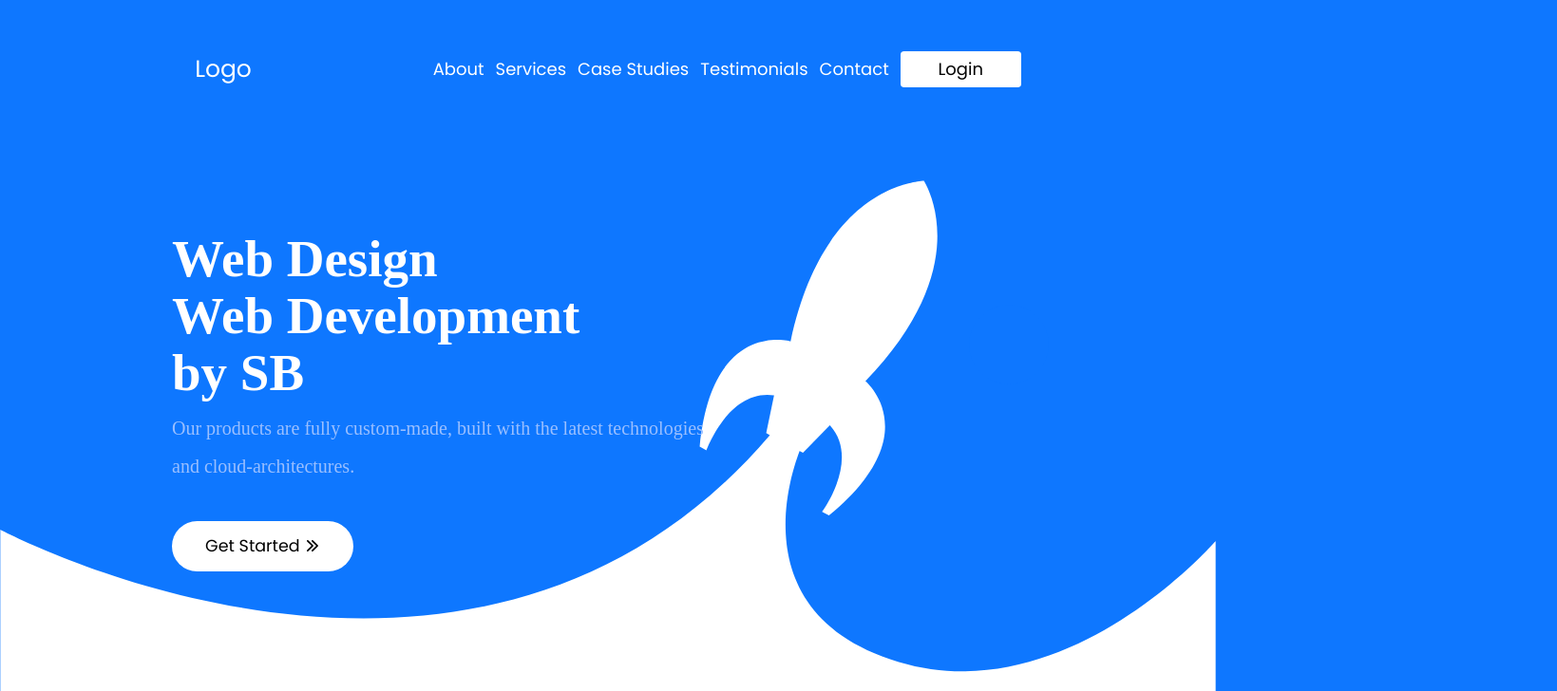
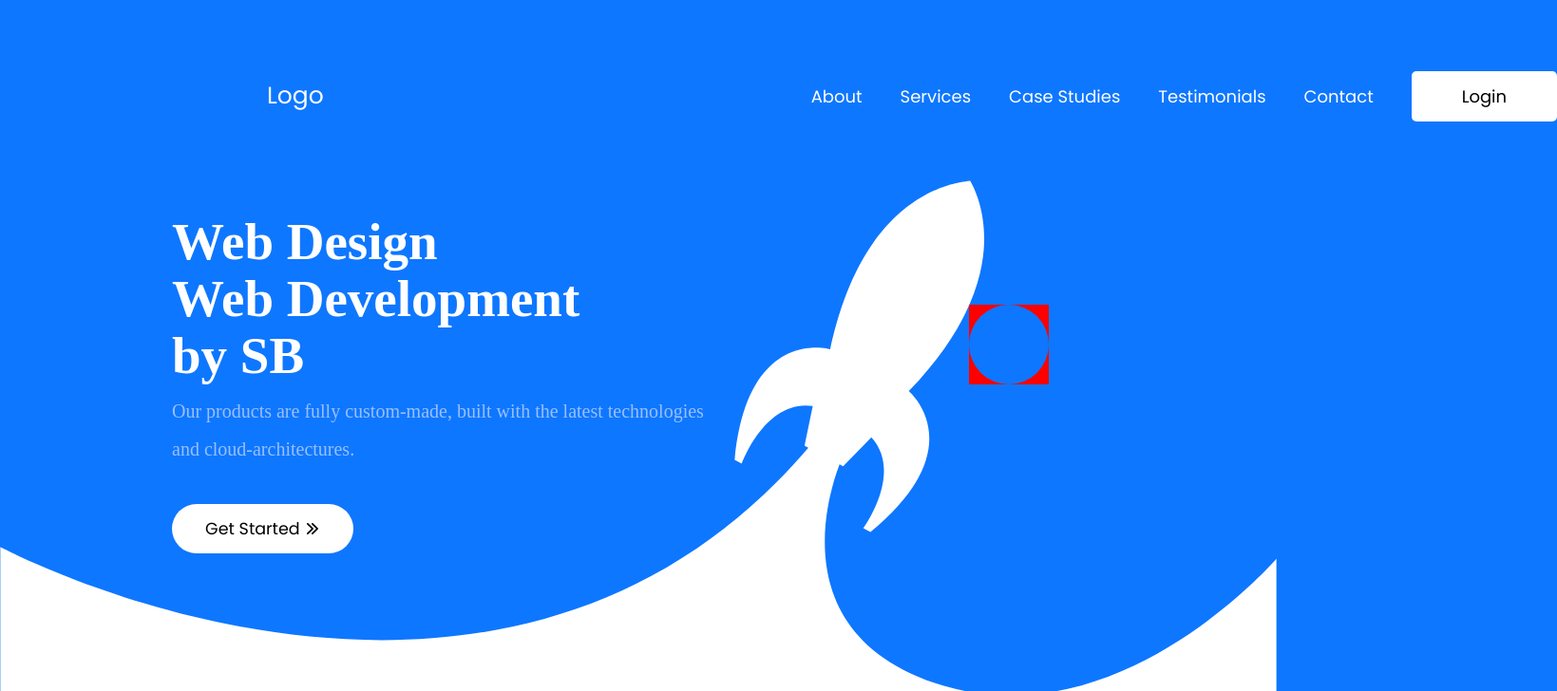
Before and after one commit to gg-dev-05/secure-blink, a React (Create React App) app: page / in a window 1280 px wide. Shown: the top 728 px of the page at 95% size, 1639 px wide, since content can reach past the window. Built offline with nearby package versions, Linux system fonts and the light colour scheme.

Commit message:
navbar final

```diff
--- a/src/css/BackgroundRocket.css
+++ b/src/css/BackgroundRocket.css
@@ -6,11 +6,12 @@
 }
 
 .bgRocket {
-  width: 100%;
+  width: 105%;
 }
 
 .circle {
   position: absolute;
+  background: red;
   top: 131.4px;
   left: 1020px;
 }
--- a/src/css/BackgroundRocket.scss
+++ b/src/css/BackgroundRocket.scss
@@ -7,11 +7,12 @@
 }
 
 .bgRocket {
-    width: 100%;
+    width: 105%;
 }
 
 .circle {
     position: absolute;
+    background: red;
     top: $y*180px;
     left: 1020px;
 }
--- a/src/css/Navbar.css
+++ b/src/css/Navbar.css
@@ -1,37 +1,39 @@
 .navbar {
-  margin: 53.6px 205.13px;
+  margin-top: 75px;
+  margin-left: 281px;
+  margin-right: 281px;
+  width: 1358px;
   background-color: #0E77FF;
-  font-size: 18px;
   display: -webkit-box;
   display: -ms-flexbox;
   display: flex;
   -webkit-box-align: center;
       -ms-flex-align: center;
           align-items: center;
-  -webkit-box-pack: end;
-      -ms-flex-pack: end;
-          justify-content: flex-end;
+  font-size: 18px;
   color: white;
 }
 
 .navbar .navbar-mid {
-  margin-right: 12px;
   font: normal normal normal 18px/27px Poppins;
+  margin-right: 40px;
+  white-space: nowrap;
+  text-align: left;
 }
 
 .navbar #rectangle {
-  height: 38.69px;
-  width: 127.2px;
   background-color: white;
+  border-radius: 5px;
   color: black;
   display: -ms-grid;
   display: grid;
   place-items: center;
-  border-radius: 3.75px;
+  font: normal normal normal 18px/27px Poppins;
 }
 
 .navbar .logo {
-  margin-right: auto;
-  font-size: 25px;
+  margin-right: 513px;
+  font: normal normal normal 25px/38px Poppins;
+  text-align: left;
 }
 /*# sourceMappingURL=Navbar.css.map */
--- a/src/css/Navbar.scss
+++ b/src/css/Navbar.scss
@@ -1,27 +1,31 @@
 @import'../globals/global';
 .navbar {
-    margin: $x*67px $y*281px;
+    margin-top: 75px;
+    margin-left: 281px;
+    margin-right: 281px;
+    width: 1358px;
     background-color: #0E77FF;
-    font-size: 18px;
     display: flex;
     align-items: center;
-    justify-content: flex-end;
+    font-size: 18px;
     color: white;
     .navbar-mid {
-        margin-right: 12px;
         font: normal normal normal 18px/27px Poppins;
+        margin-right: 40px;
+        white-space: nowrap;
+        text-align: left;
     }
     #rectangle {
-        height: $y*53px;
-        width: $x*159px;
         background-color: white;
+        border-radius: 5px;
         color: black;
         display: grid;
         place-items: center;
-        border-radius: 5*0.75px;
+        font: normal normal normal 18px/27px Poppins;
     }
     .logo {
-        margin-right: auto;
-        font-size: 25px;
+        margin-right: 513px;
+        font: normal normal normal 25px/38px Poppins;
+        text-align: left;
     }
 }
--- a/src/globals/global.scss
+++ b/src/globals/global.scss
@@ -1,2 +1,2 @@
-$x: 0.8;
-$y: 0.73;
+$x: 1;
+$y: 1;
```
Also changed, not shown: 2 other files (tests, documents, lock files or other folders).
